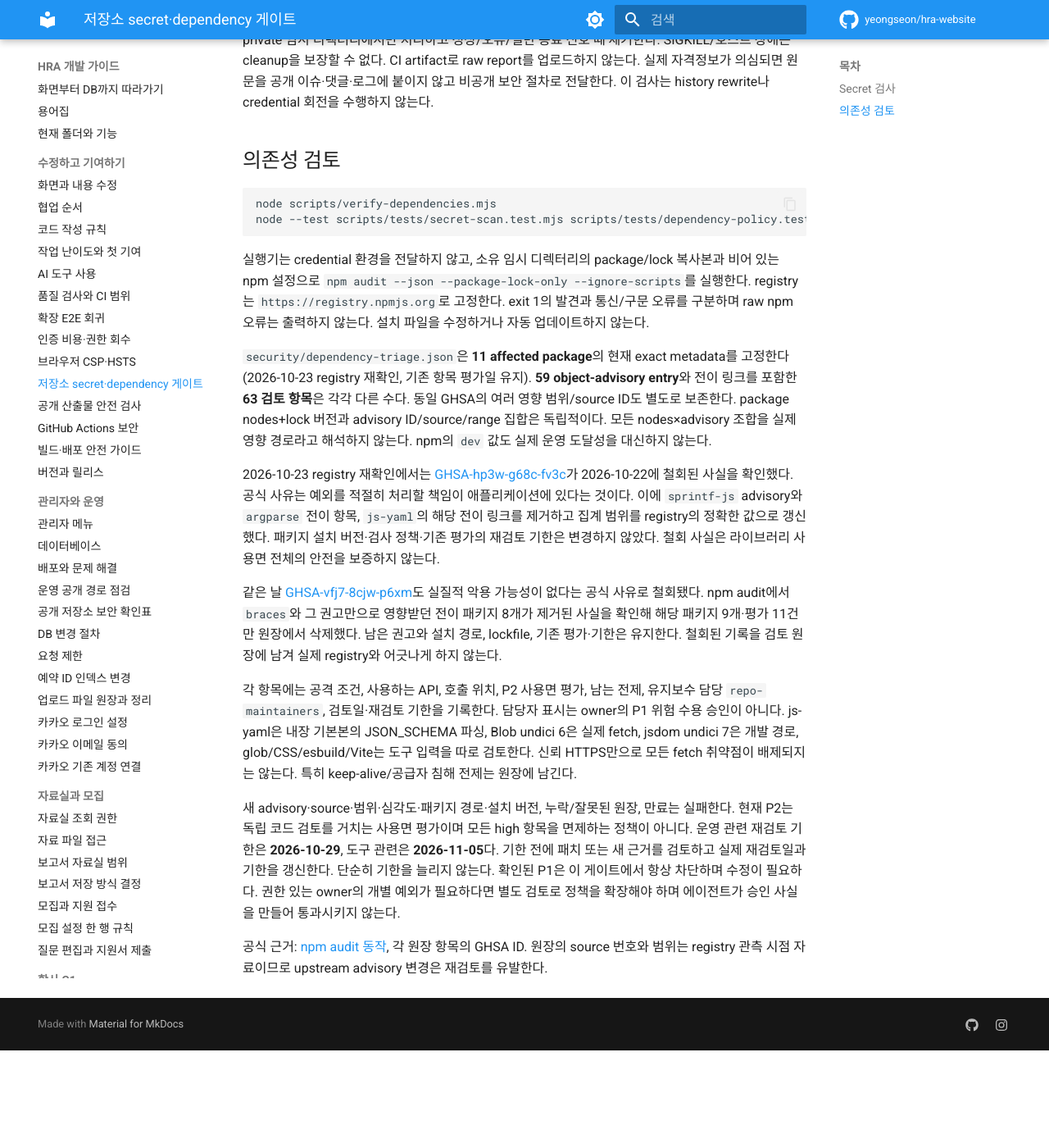
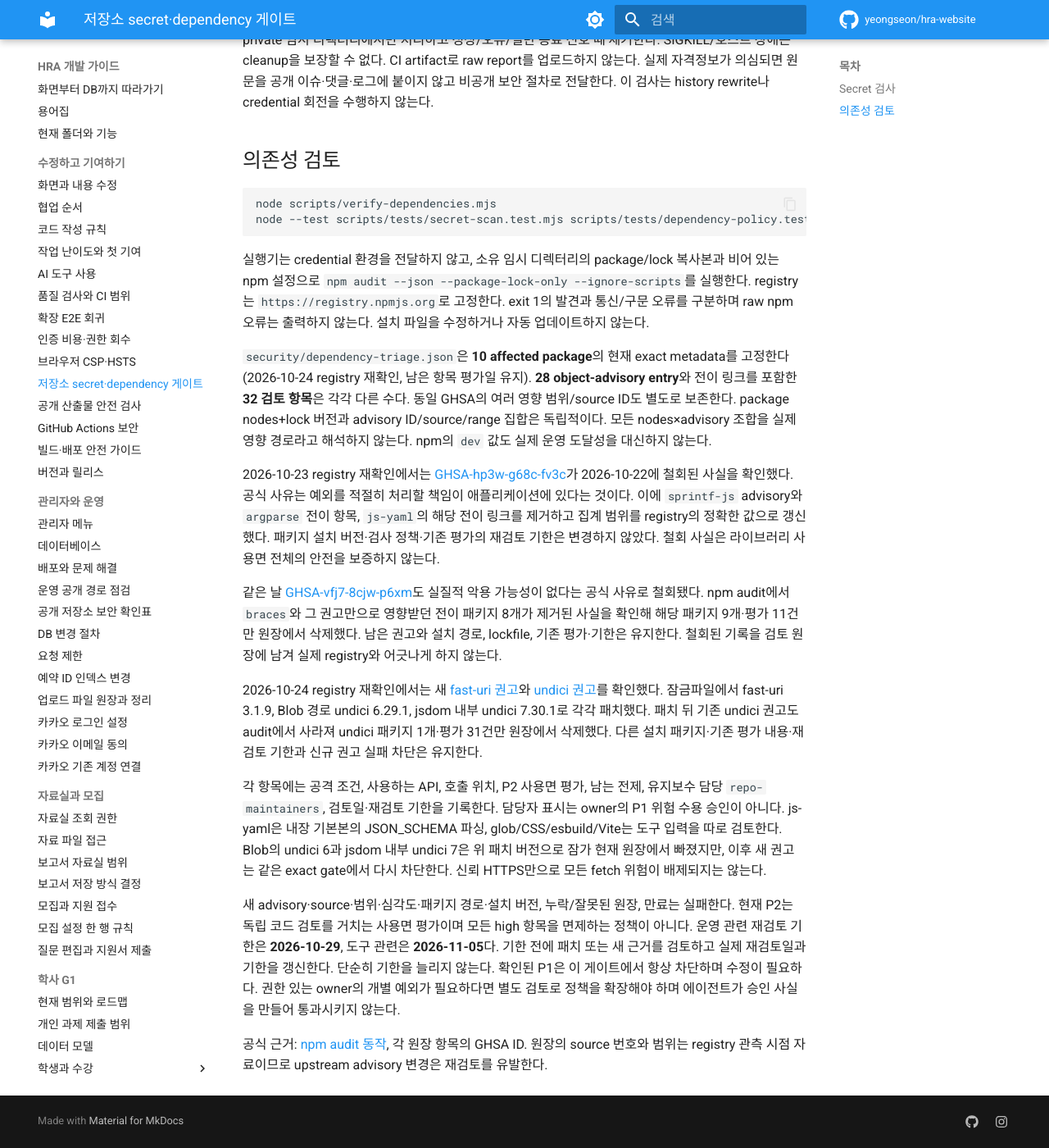
Before and after one commit to yeongseon/hra-website, an MkDocs documentation site: the page built from docs/developer/repository-security-gates.md, in a window 1280 px wide and 1400 px high, scrolled down 851 px. Shown: the whole window at 82% size. Built offline with MkDocs 1.6.1 and Material for MkDocs 9.7.7, drawn with Linux system fonts in a browser that asks for light colours; comment, search, counter and statistics services are not loaded; before the commit the page ends 2132 px from its top, so only the background shows below that.

Commit message:
fix(deps): fast-uri와 undici 패치로 신규 보안 경고 해소
새 upstream 권고가 현재 잠금 버전의 fast-uri와 undici에 추가됐다.
설치된 세 엔트리만 패치 버전으로 올리고, 더 이상 audit에 나타나지 않는
기존 undici package·평가만 원장에서 제거한다.

Constraint: 공식 fast-uri 3.x 패치 3.1.9, undici 6.x 6.29.1·7.x 7.30.1
Constraint: Blob의 undici 6 경로와 jsdom 개발 경로를 분리해 실제 설치 버전을 검증
Rejected: 새 advisory를 P2 원장 예외로 추가 | 패치 가능한 경고와 Blob 전이 위험을 남김
Rejected: exact gate 자체 완화 | 새·악화 경고와 설치 경로 변화의 실패 차단을 잃음
Confidence: high
Scope-risk: moderate
Reversibility: clean
Directive: undici 원장 평가를 재추가하기 전에 실제 새 권고·설치 버전·사용 경로를 다시 대조할 것
Tested: 최신 head CI 208파일 2255건·학사 G1, npm ci fast-uri3.1.9/undici6.29.1+7.30.1, 실제 audit 10 package/28 advisory/P1 0, 정책16건·Blob/API/인증11파일75건, 보안/CSP·형식·Preview, lint/typecheck/build, 독립 리뷰
Not-tested: 실제 운영 Blob 공급자 업로드·스트림은 이 PR에서 수행하지 않음
Related: https://github.com/advisories/GHSA-w74x-v6f9-j3xg
Related: https://github.com/advisories/GHSA-4qv8-2p9j-2685

```diff
--- a/docs/developer/repository-security-gates.md
+++ b/docs/developer/repository-security-gates.md
@@ -25,13 +25,15 @@ node --test scripts/tests/secret-scan.test.mjs scripts/tests/dependency-policy.t
 
 실행기는 credential 환경을 전달하지 않고, 소유 임시 디렉터리의 package/lock 복사본과 비어 있는 npm 설정으로 `npm audit --json --package-lock-only --ignore-scripts`를 실행한다. registry는 `https://registry.npmjs.org`로 고정한다. exit 1의 발견과 통신/구문 오류를 구분하며 raw npm 오류는 출력하지 않는다. 설치 파일을 수정하거나 자동 업데이트하지 않는다.
 
-`security/dependency-triage.json`은 **11 affected package**의 현재 exact metadata를 고정한다(2026-10-23 registry 재확인, 기존 항목 평가일 유지). **59 object-advisory entry**와 전이 링크를 포함한 **63 검토 항목**은 각각 다른 수다. 동일 GHSA의 여러 영향 범위/source ID도 별도로 보존한다. package nodes+lock 버전과 advisory ID/source/range 집합은 독립적이다. 모든 nodes×advisory 조합을 실제 영향 경로라고 해석하지 않는다. npm의 `dev` 값도 실제 운영 도달성을 대신하지 않는다.
+`security/dependency-triage.json`은 **10 affected package**의 현재 exact metadata를 고정한다(2026-10-24 registry 재확인, 남은 항목 평가일 유지). **28 object-advisory entry**와 전이 링크를 포함한 **32 검토 항목**은 각각 다른 수다. 동일 GHSA의 여러 영향 범위/source ID도 별도로 보존한다. package nodes+lock 버전과 advisory ID/source/range 집합은 독립적이다. 모든 nodes×advisory 조합을 실제 영향 경로라고 해석하지 않는다. npm의 `dev` 값도 실제 운영 도달성을 대신하지 않는다.
 
 2026-10-23 registry 재확인에서는 [GHSA-hp3w-g68c-fv3c](https://github.com/advisories/GHSA-hp3w-g68c-fv3c)가 2026-10-22에 철회된 사실을 확인했다. 공식 사유는 예외를 적절히 처리할 책임이 애플리케이션에 있다는 것이다. 이에 `sprintf-js` advisory와 `argparse` 전이 항목, `js-yaml`의 해당 전이 링크를 제거하고 집계 범위를 registry의 정확한 값으로 갱신했다. 패키지 설치 버전·검사 정책·기존 평가의 재검토 기한은 변경하지 않았다. 철회 사실은 라이브러리 사용면 전체의 안전을 보증하지 않는다.
 
 같은 날 [GHSA-vfj7-8cjw-p6xm](https://github.com/advisories/GHSA-vfj7-8cjw-p6xm)도 실질적 악용 가능성이 없다는 공식 사유로 철회됐다. npm audit에서 `braces`와 그 권고만으로 영향받던 전이 패키지 8개가 제거된 사실을 확인해 해당 패키지 9개·평가 11건만 원장에서 삭제했다. 남은 권고와 설치 경로, lockfile, 기존 평가·기한은 유지한다. 철회된 기록을 검토 원장에 남겨 실제 registry와 어긋나게 하지 않는다.
 
-각 항목에는 공격 조건, 사용하는 API, 호출 위치, P2 사용면 평가, 남는 전제, 유지보수 담당 `repo-maintainers`, 검토일·재검토 기한을 기록한다. 담당자 표시는 owner의 P1 위험 수용 승인이 아니다. js-yaml은 내장 기본본의 JSON_SCHEMA 파싱, Blob undici 6은 실제 fetch, jsdom undici 7은 개발 경로, glob/CSS/esbuild/Vite는 도구 입력을 따로 검토한다. 신뢰 HTTPS만으로 모든 fetch 취약점이 배제되지는 않는다. 특히 keep-alive/공급자 침해 전제는 원장에 남긴다.
+2026-10-24 registry 재확인에서는 새 [fast-uri 권고](https://github.com/advisories/GHSA-w74x-v6f9-j3xg)와 [undici 권고](https://github.com/advisories/GHSA-4qv8-2p9j-2685)를 확인했다. 잠금파일에서 fast-uri 3.1.9, Blob 경로 undici 6.29.1, jsdom 내부 undici 7.30.1로 각각 패치했다. 패치 뒤 기존 undici 권고도 audit에서 사라져 undici 패키지 1개·평가 31건만 원장에서 삭제했다. 다른 설치 패키지·기존 평가 내용·재검토 기한과 신규 권고 실패 차단은 유지한다.
+
+각 항목에는 공격 조건, 사용하는 API, 호출 위치, P2 사용면 평가, 남는 전제, 유지보수 담당 `repo-maintainers`, 검토일·재검토 기한을 기록한다. 담당자 표시는 owner의 P1 위험 수용 승인이 아니다. js-yaml은 내장 기본본의 JSON_SCHEMA 파싱, glob/CSS/esbuild/Vite는 도구 입력을 따로 검토한다. Blob의 undici 6과 jsdom 내부 undici 7은 위 패치 버전으로 잠가 현재 원장에서 빠졌지만, 이후 새 권고는 같은 exact gate에서 다시 차단한다. 신뢰 HTTPS만으로 모든 fetch 위험이 배제되지는 않는다.
 
 새 advisory·source·범위·심각도·패키지 경로·설치 버전, 누락/잘못된 원장, 만료는 실패한다. 현재 P2는 독립 코드 검토를 거치는 사용면 평가이며 모든 high 항목을 면제하는 정책이 아니다. 운영 관련 재검토 기한은 **2026-10-29**, 도구 관련은 **2026-11-05**다. 기한 전에 패치 또는 새 근거를 검토하고 실제 재검토일과 기한을 갱신한다. 단순히 기한을 늘리지 않는다. 확인된 P1은 이 게이트에서 항상 차단하며 수정이 필요하다. 권한 있는 owner의 개별 예외가 필요하다면 별도 검토로 정책을 확장해야 하며 에이전트가 승인 사실을 만들어 통과시키지 않는다.
 
```
Also changed, not shown: 3 other files.
